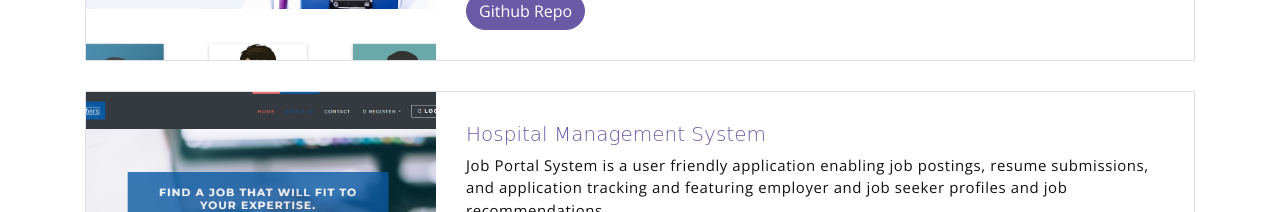
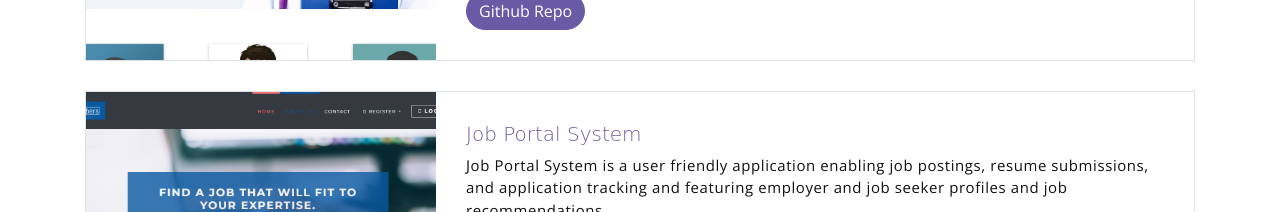
Before and after one commit to nakulsejwar/mysite, a plain HTML site: page python-projects.html in a window 1280 px wide. Shown: the part 980-1192 px from the top of the page. Drawn offline with nearby package versions, Linux system fonts and the light colour scheme; a web font is replaced by a local one.

Commit message:
Update python-projects.html

```diff
--- a/python-projects.html
+++ b/python-projects.html
@@ -128,7 +128,7 @@
                     <img src="assets/imgs/img5.png" class="blog-card-img" alt="Nakul' portfolio website">
                 </div>
                 <div class="blog-card-body">
-                    <h5 class="blog-card-title">Hospital Management System</h6>
+                    <h5 class="blog-card-title">Job Portal System</h6>
                     <p>Job Portal System is a user friendly application enabling job postings, resume submissions, and application tracking and featuring employer and job seeker profiles and job recommendations</p>
 
                     <p><b>Implemented secure authentication and role-based access control to streamline the hiring process.</b></p>
```
